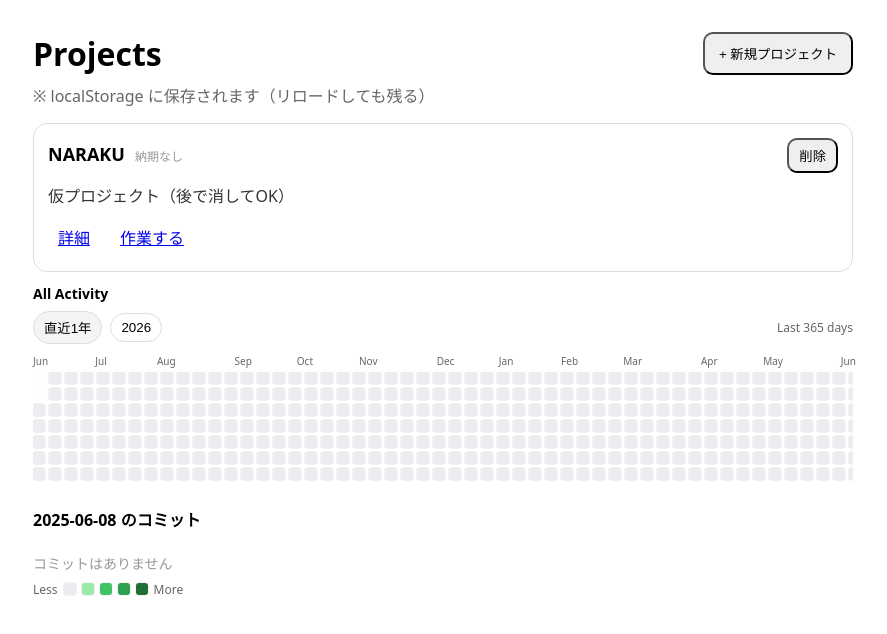
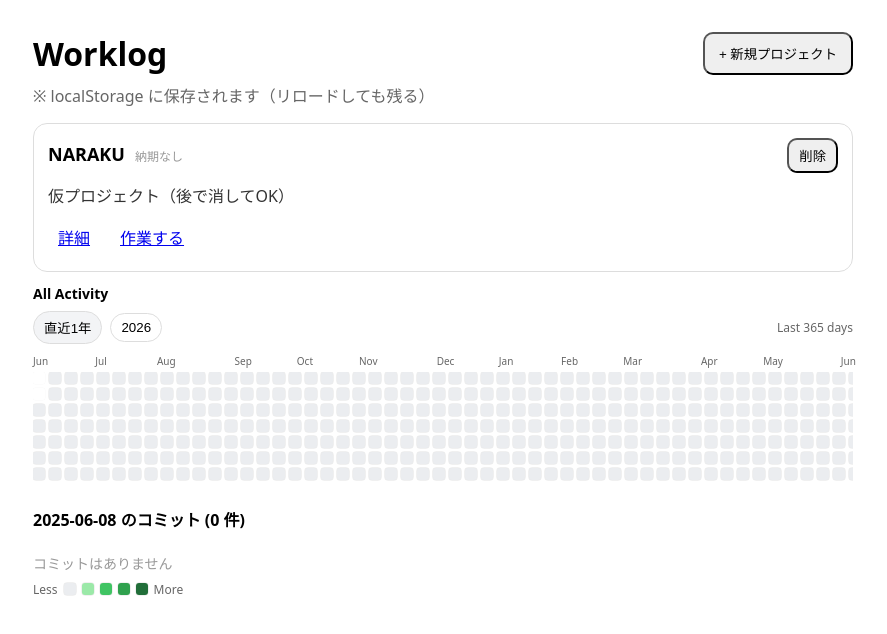
Before and after one commit to kei5o55/worklog-app, a React (Vite) app: page /projects in a window 1280 px wide. Both pictures are taken after a click on the element 236 px from the left and 378 px from the top of the page. Shown: the top 634 px of the page, without its empty margins (197-1084 px from the left). Built offline with nearby package versions, Linux system fonts and the light colour scheme.

Commit message:
表示情報追加
タイマー画面でのプロジェクト名 / ヒートマップ詳細での一日コミット数 を表示するようにしました

```diff
--- a/src/components/ContributionHeatmap.tsx
+++ b/src/components/ContributionHeatmap.tsx
@@ -82,7 +82,7 @@ export default function ContributionHeatmap({ commits, title }: Props) {
 
   const [mode, setMode] = useState<Mode>("last365");
   const [year, setYear] = useState<number>(years[0] ?? new Date().getFullYear());
-    const [selectedDate, setSelectedDate] = useState<string | null>(null);
+  const [selectedDate, setSelectedDate] = useState<string | null>(null);
 
 
     // 日別の合計時間とコミット数
@@ -236,7 +236,7 @@ export default function ContributionHeatmap({ commits, title }: Props) {
         const filtered = commits.filter((c) => dayKey(c.endedAt) === selectedDate);
         return (
             <div style={{ marginTop: 12 }}>
-            <h4>{selectedDate} のコミット</h4>
+            <h4>{selectedDate} のコミット ({filtered.length} 件)</h4>
             {filtered.length === 0 ? (
                 <div style={{ color: "#999", fontSize: 14 }}>コミットはありません</div>
             ) : (
--- a/src/pages/ProjectsPage.tsx
+++ b/src/pages/ProjectsPage.tsx
@@ -115,7 +115,7 @@ export default function ProjectsPage() {
   return (
     <main style={{ maxWidth: 820, margin: "0 auto", padding: 24, fontFamily: "system-ui" }}>
       <header style={{ display: "flex", alignItems: "center", gap: 12 }}>
-        <h1 style={{ margin: 0 }}>Projects</h1>
+        <h1 style={{ margin: 0 }}>Worklog</h1>
         <button
           onClick={() => setIsCreateOpen(true)}
           style={{ marginLeft: "auto", padding: "10px 14px", borderRadius: 10 }}
--- a/src/pages/TimerPage.tsx
+++ b/src/pages/TimerPage.tsx
@@ -304,7 +304,7 @@ export default function TimerPage() {
     return (
 
         <main style={{ maxWidth: 720, margin: "0 auto", padding: 24, fontFamily: "system-ui" }}>
-            <h1 style={{ fontSize: 22, marginBottom: 12 }}>Worklog Timer</h1>
+            <h1 style={{ fontSize: 22, marginBottom: 12 }}>{selectedProject?.name ?? "Worklog Timer"}</h1>
 
             <section
                 style={{
```
